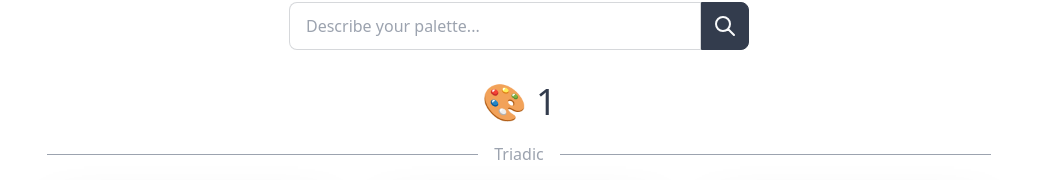
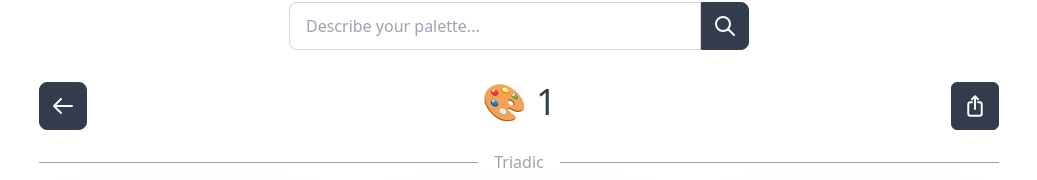
Before and after one commit to rosissharma/DOLORES, a Nuxt app: page /palette/1 in a window 1280 px wide. Shown: the part 146-326 px from the top of the page, without its empty margins (121-1158 px from the left). Built offline with nearby package versions, Linux system fonts and the light colour scheme; no server answers.

Commit message:
back & share buttons implemented

```diff
--- a/pages/palette/[id].vue
+++ b/pages/palette/[id].vue
@@ -7,7 +7,10 @@ const typeSecondary = ref("Secondary");
 const typeAccent = ref("Accent");
 
 const route = useRoute().query;
-console.log("route: ", route);
+// console.log("route: ", route);
+
+const url = useRoute().fullPath;
+console.log("url: ", url);
 
 let primary = route.primary;
 let secondary = route.secondary;
@@ -15,17 +18,68 @@ let accent1 = route.accent1;
 let accent2 = route.accent2;
 let accent3 = route.accent3;
 
-definePageMeta({
-  middleware: ["logger"],
-});
+let shareLink = () => {
+  navigator
+    .share({
+      title: `DOLORES | ${id}`,
+      text: `${primary} ${secondary} ${accent1} ${accent2} ${accent3}`,
+      url: `http://dolores-stage.netlify.app${url}`,
+    })
+    .then(() => console.log("Link shared successfully"))
+    .catch((error) => console.log("Error sharing link:", error));
+};
 </script>
 
 
 <template>
   <div class="grid place-items-center">
     <ColorForm />
+    <section class="flex justify-between gap-2 w-[24rem] xl:w-[60rem]">
+      <button
+        class="btn btn-square focus:outline-none focus:ring-2 focus:ring-gray-600 focus:ring-opacity-50"
+        @click="() => $router.go(-1)"
+        title="Go back"
+      >
+        <svg
+          xmlns="http://www.w3.org/2000/svg"
+          class="w-6 h-6"
+          fill="none"
+          viewBox="0 0 24 24"
+          stroke="currentColor"
+        >
+          <path
+            stroke-linecap="round"
+            stroke-linejoin="round"
+            stroke-width="2"
+            d="M10 19l-7-7m0 0l7-7m-7 7h18"
+          />
+        </svg>
+      </button>
       <h1 class="text-bold text-4xl text-center">🎨 {{ id }}</h1>
 
+      <button
+        class="btn btn-square rounded-md focus:outline-none focus:ring-2 focus:ring-gray-600 focus:ring-opacity-50"
+        title="Share"
+        @click="shareLink"
+      >
+        <svg
+          xmlns="http://www.w3.org/2000/svg"
+          fill="none"
+          viewBox="0 0 24 24"
+          stroke-width="2"
+          stroke="currentColor"
+          class="w-6 h-6"
+        >
+          <path
+            stroke-linecap="round"
+            stroke-linejoin="round"
+            d="M9 8.25H7.5a2.25 2.25 0 00-2.25 2.25v9a2.25 2.25 0 002.25 2.25h9a2.25 2.25 0 002.25-2.25v-9a2.25 2.25 0 00-2.25-2.25H15m0-3l-3-3m0 0l-3 3m3-3V15"
+          />
+        </svg>
+      </button>
+    </section>
+
+    <div>
       <div>
         <!-- title -->
         <div class="relative flex py-5 items-center">
@@ -76,4 +130,5 @@ definePageMeta({
         </div>
       </div>
     </div>
+  </div>
 </template>
```
Lines whose indentation alone changed are shown as unchanged.
